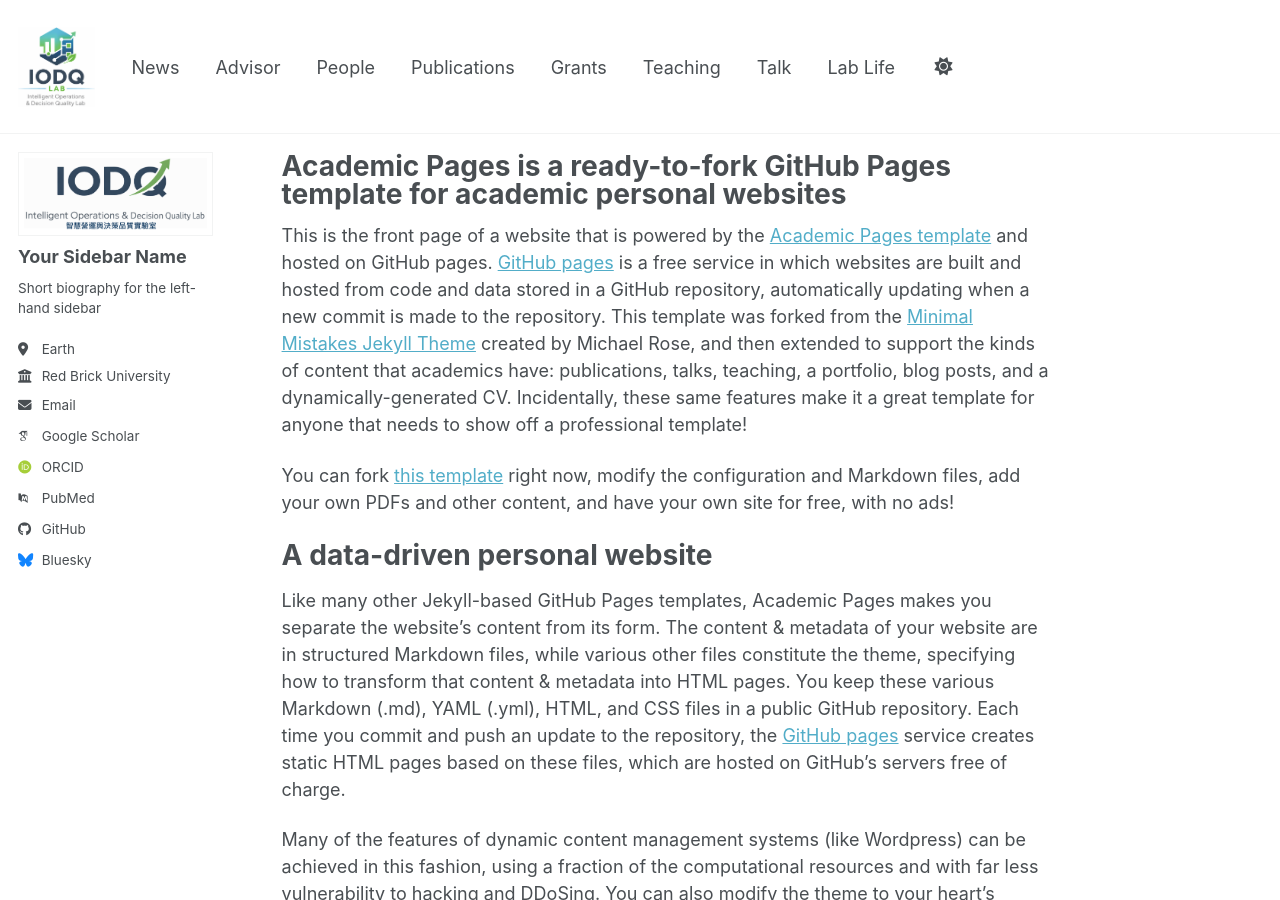
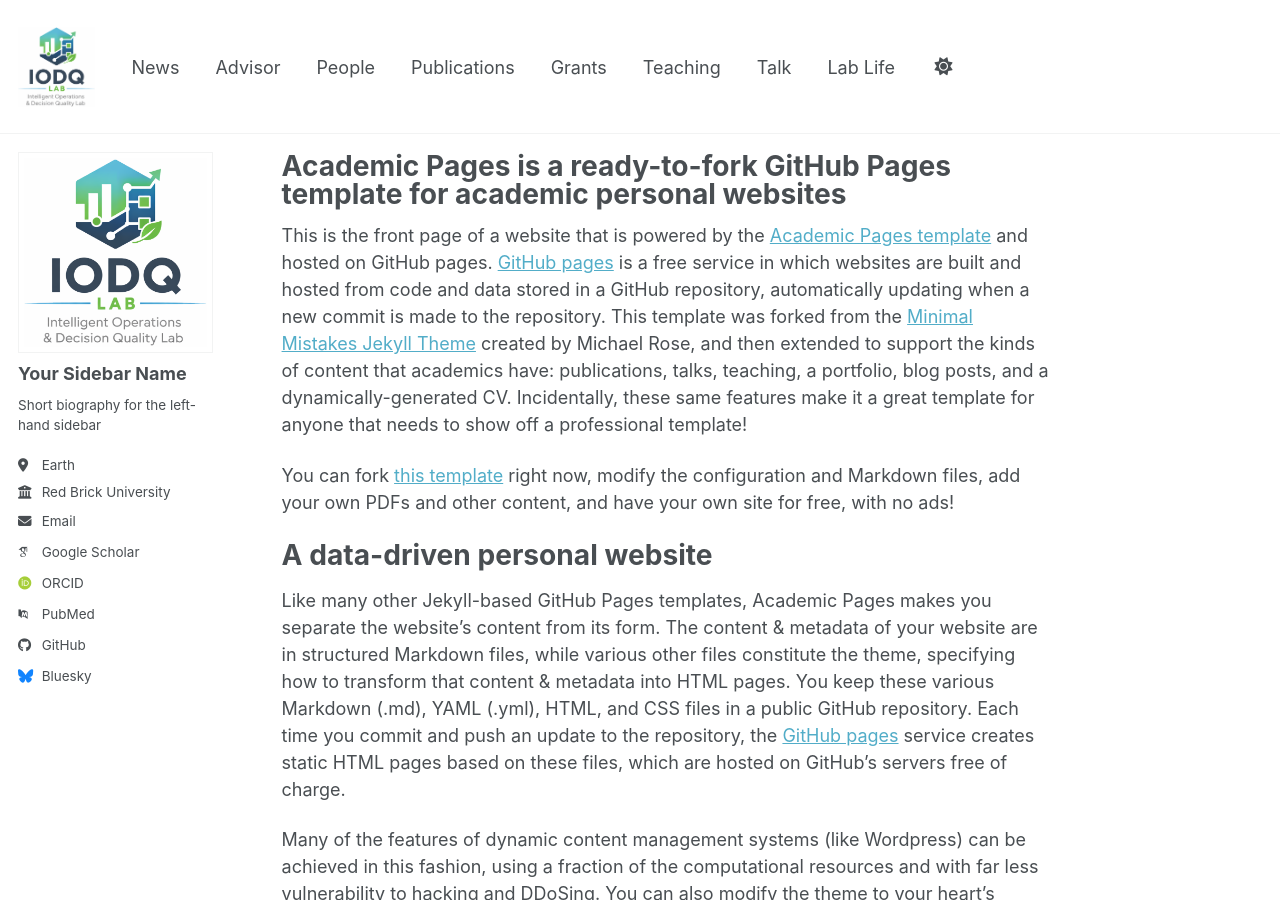
Before and after one commit to kbhuang188/kbhuang188.github.io, a Jekyll site: the page built from _pages/about.md, in a window 1280 px wide and 900 px high. Built offline with Jekyll 4.4.1, drawn with Linux system fonts in a browser that asks for light colours; some web fonts are replaced; a script bundle is joined from its source files by our own code; library files that are not in the unit come from our copies.

Commit message:
Update _config.yml

```diff
--- a/_config.yml
+++ b/_config.yml
@@ -23,7 +23,7 @@
 #               Additional customization can be done by editing /_includes/author-profile.html
 author:
   # Biographic information
-  avatar           : "IODQ-2.png"
+  avatar           : "IODQ-1.png"
   name             : "Your Sidebar Name"
   pronouns         : # example: "she/her"
   bio              : "Short biography for the left-hand sidebar"
```
